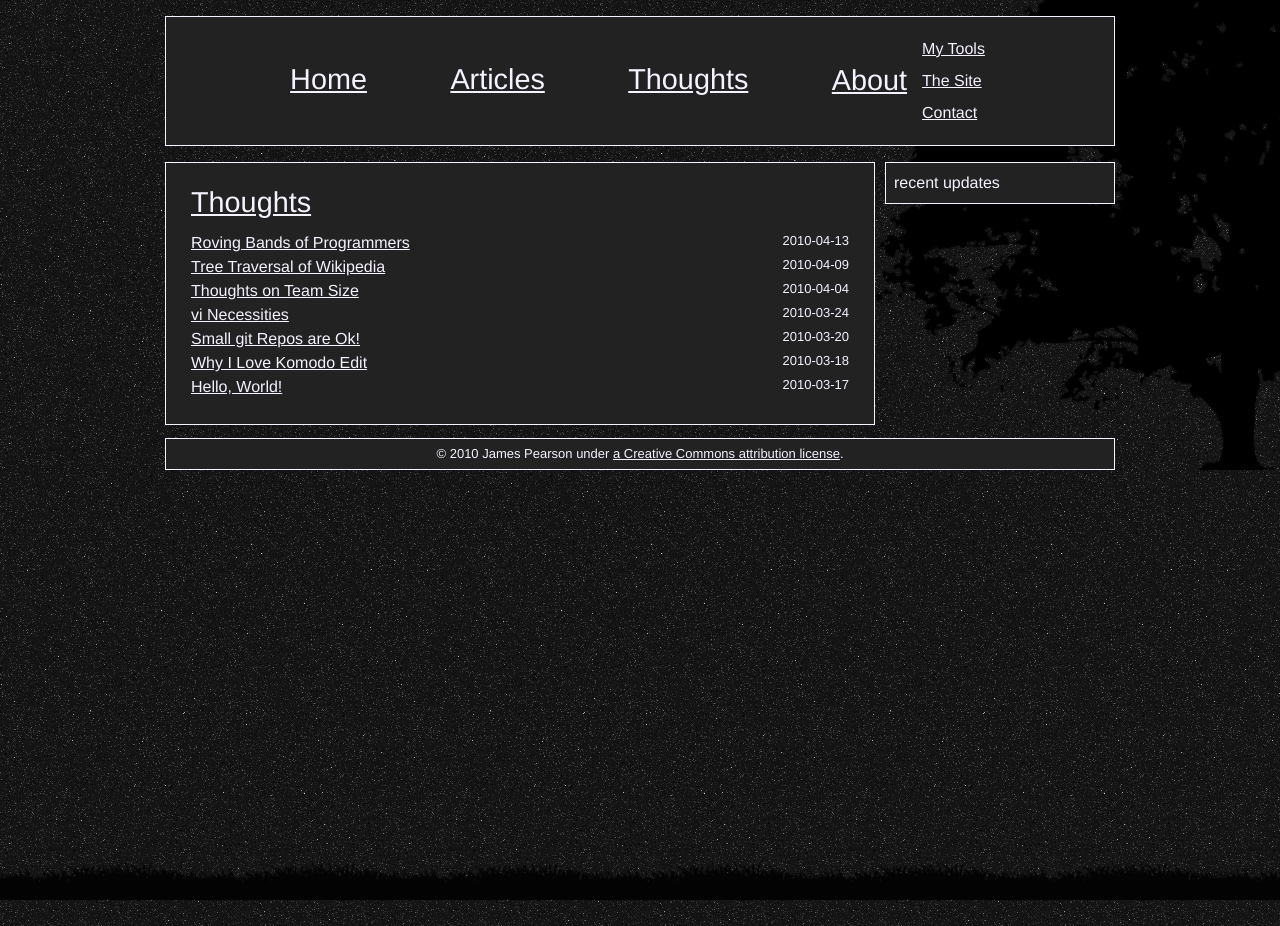
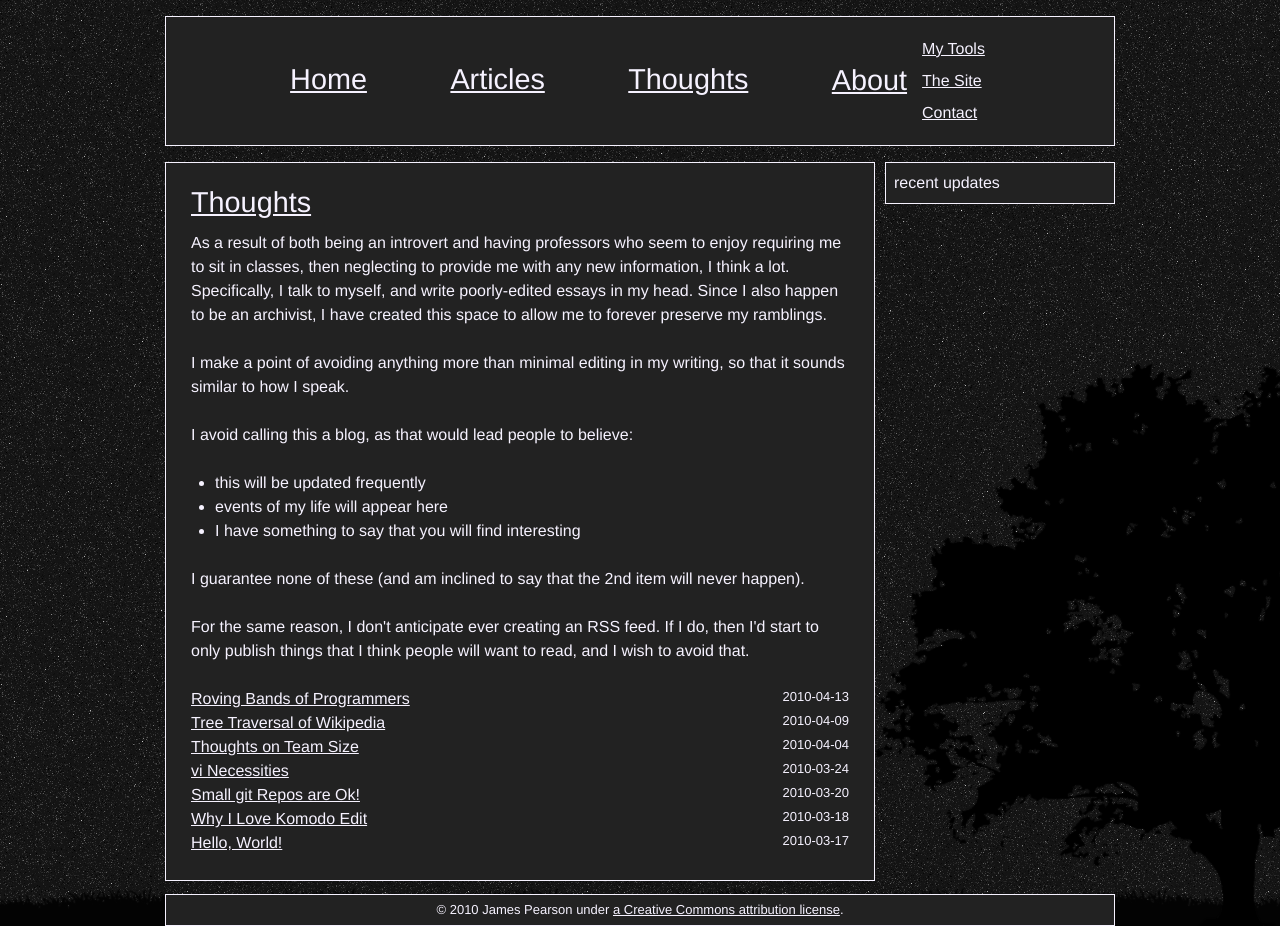
Before and after one commit to xiongchiamiov/xiongchiamiov.github.com, a Jekyll site: the page built from thoughts/index.html, in a window 1280 px wide. Built offline with Jekyll 4.4.1, drawn with Linux system fonts in a browser that asks for light colours; Markdown is read by kramdown in place of the engine named in the settings.

Commit message:
add some explanatory text stuff to the main thoughts page

```diff
--- a/thoughts/index.html
+++ b/thoughts/index.html
@@ -2,6 +2,30 @@
 layout: default
 title: Thoughts
 ---
+
+<p>As a result of both being an introvert and having professors who seem to
+enjoy requiring me to sit in classes, then neglecting to provide me with any new
+information, I think a lot. Specifically, I talk to myself, and write
+poorly-edited essays in my head. Since I also happen to be an archivist, I have
+created this space to allow me to forever preserve my ramblings.</p>
+
+<p>I make a point of avoiding anything more than minimal editing in my writing,
+so that it sounds similar to how I speak.</p>
+
+<p>I avoid calling this a blog, as that would lead people to believe:</p>
+
+<ul>
+<li> this will be updated frequently</li>
+<li> events of my life will appear here</li>
+<li> I have something to say that you will find interesting</li>
+</ul>
+
+<p>I guarantee none of these (and am inclined to say that the 2nd item will
+never happen).</p>
+
+<p>For the same reason, I don't anticipate ever creating an RSS feed. If I do,
+then I'd start to only publish things that I think people will want to read, and
+I wish to avoid that.</p>
 
 {% for page in site.posts %}
 	<div class="date">
```
